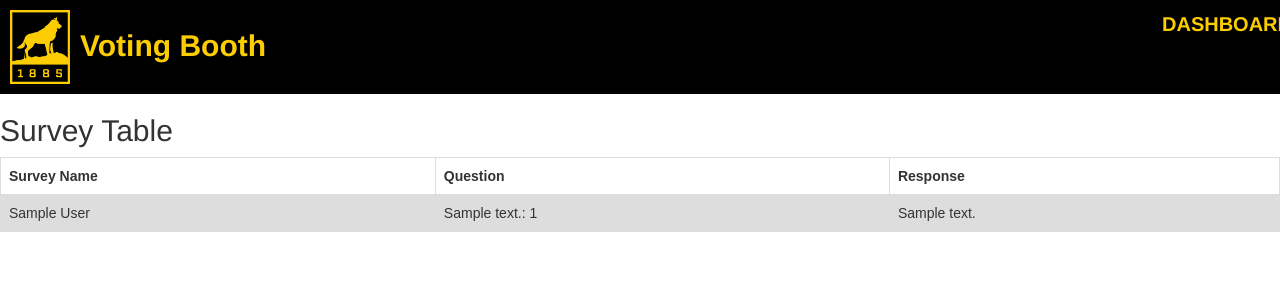
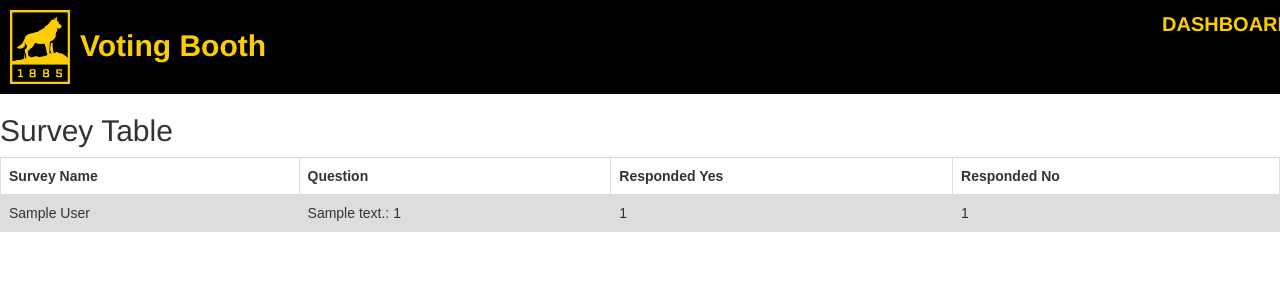
Before and after one commit to MTUHIDE/ask-meagain, a Django app: page /admin/results/ in a window 1280 px wide. Shown: the top 300 px of the page. Run offline with Django 3.2, Linux system fonts and the light colour scheme; tables that the repository leaves empty hold one stand-in row (values such as "Sample post"); some libraries are stand-ins or nearby versions.

Commit message:
modifications in results and forget password

```diff
--- a/admin_back/templates/admin_back/forgot_password.html
+++ b/admin_back/templates/admin_back/forgot_password.html
@@ -39,7 +39,7 @@
           <div class="row">
             <div class="col-md-5 forgot-form">
               <p>Please enter your email address below and we will send you information to change your password.</p>
-              <label class="label-default" for="un">Email Address</label> <input id="email_addy" name="email_addy" class="form-control" type="text"><br>
+              <label class="inline_label" for="un">Email Address</label> <input id="email_addy" name="email_addy" class="form-control" type="text"><br>
               <a id="mybad" class="btn btn-primary" role="button">Reset</a>
             </div>
             <div class="col-md-5 forgot-return" style="display:none;">
--- a/admin_back/templates/admin_back/results.html
+++ b/admin_back/templates/admin_back/results.html
@@ -27,17 +27,17 @@ tr:nth-child(even) {
      <tr>
          <th>Survey Name</th>
          <th>Question</th>
-         <th>Response</th>
+         <th>Responded Yes</th>
+         <th>Responded No</th>
      </tr>
      <tr>
-
          {% for s in detail %}
              <td>{{ s.survey }}</td>
              <td>{%if s.question != None and s.text != '' %}{{ s.question }}{% else %}Question does not exist{% endif %}</td>
-             <td>{{ s.text }}</td>
+             <td>{{ s.votes }}</td>
+             <td>{{ s.votes }}</td>
              </tr>
        {% endfor %}
-
  </table>
 </body>
 {% endblock %}
```
